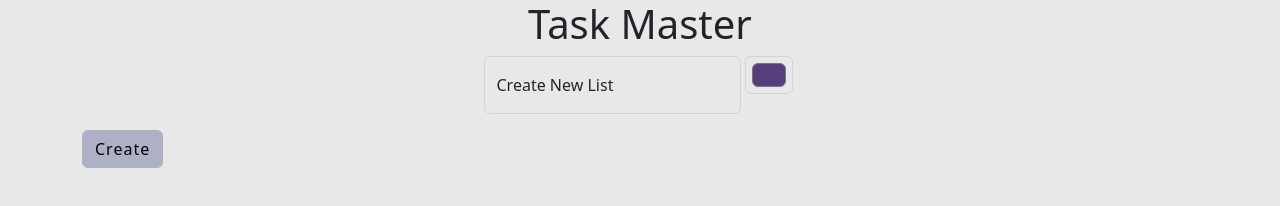
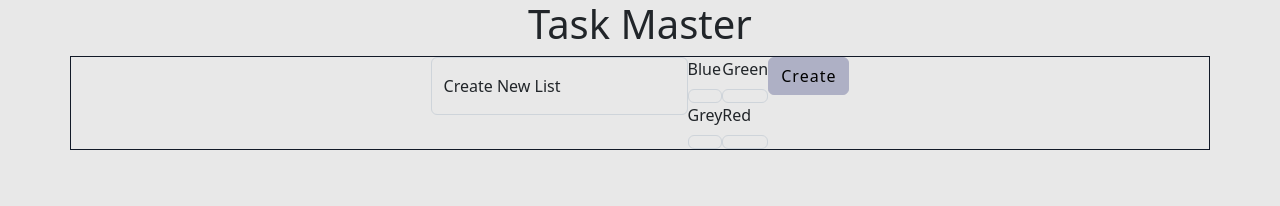
Before and after one commit to Randyhall91/TaskMaster, a website with bundled scripts: page index.html in a window 1280 px wide. Built offline with nearby package versions, Linux system fonts and the light colour scheme; a script that the page names is missing.

Commit message:
friday night

```diff
--- a/app/Models/Card.js
+++ b/app/Models/Card.js
@@ -17,7 +17,7 @@ export class Card {
     return /*html*/`
   <div class="col-4">
     <div class="card">
-      <div class="card-body ">
+      <div class="card-body bg-${this.color}">
         <h5 class="card-title">${this.name}</h5>
       </div>
       <ul class="list-group list-group-flush">
--- a/index.html
+++ b/index.html
@@ -25,20 +25,31 @@
   </header>
   <main class="container">
     <div class="row">
-      <div class="col-12 d-flex justify-content-center">
+      <div class="col-12 d-flex justify-content-center border border-dark">
         <form onsubmit="app.cardsController.createCard()" class=" d-flex flex-row">
           <div class="form-floating mb-3">
             <input type="text" class="form-control" name="name" placeholder="MakeList">
             <label for="name">Create New List </label>
           </div>
           <!-- Select Color for List -->
-          <input type="color" class="form-control form-control-color mx-1" name="color" value="#563d7c"
-            title="Choose your color">
+
+          <div class="d-flex flex-column">
+            <label for="exampleColorInput" class="form-label">Blue</label>
+            <input type="radio" class="form-control" name="color" value="primary" title="Choose your color">
+            <label for="exampleColorInput" class="form-label">Grey</label>
+            <input type="radio" class="form-control" name="color" value="secondary" title="Choose your color">
+          </div>
+          <div class="d-flex flex-column">
+            <label for="exampleColorInput" class="form-label">Green</label>
+            <input type="radio" class="form-control" name="color" value="success" title="Choose your color">
+            <label for="exampleColorInput" class="form-label">Red</label>
+            <input type="radio" class="form-control" name="color" value="danger" title="Choose your color">
           </div>
 
           <div>
             <button class="btn btn-secondary" type="submit">Create</button>
           </div>
+
 
         </form>
       </div>
```
Lines whose indentation alone changed are shown as unchanged.
